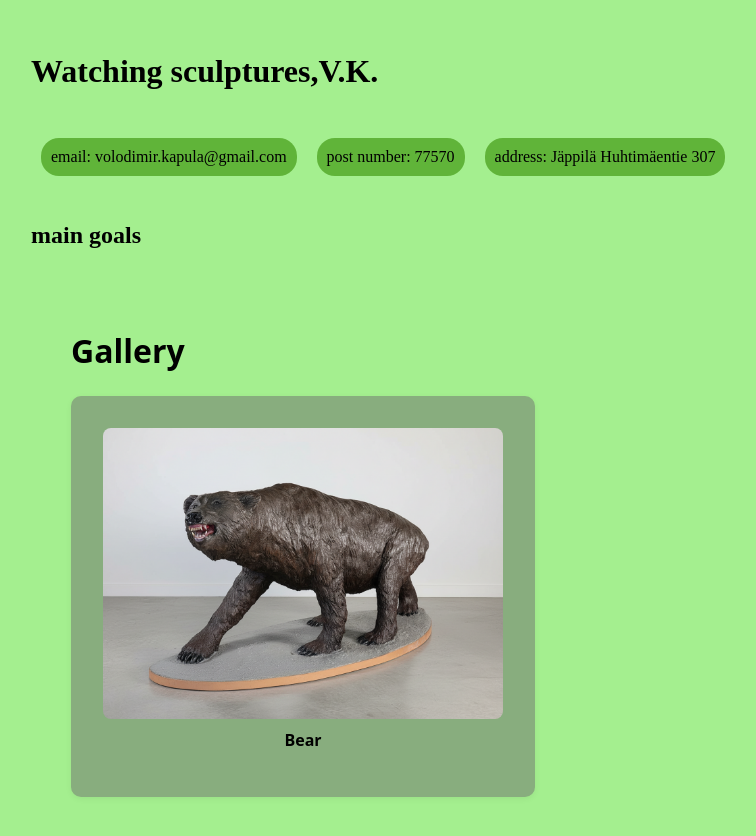
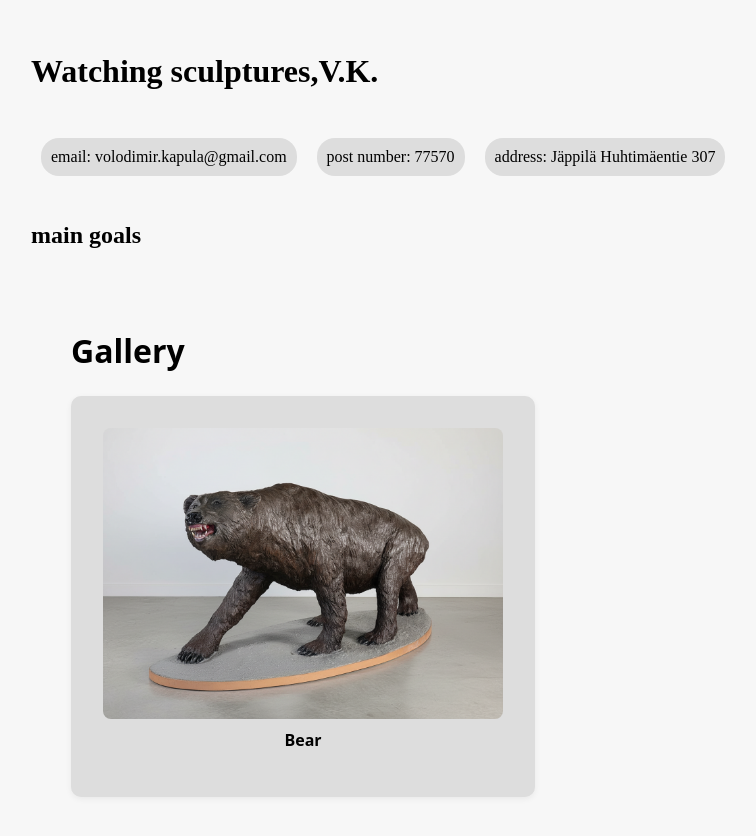
Before and after one commit to Burben-Kapula/Watching-sculptures-V.K., a React app: page / in a window 1280 px wide. Shown: the top 836 px of the page, without its empty margins (1-757 px from the left). Built offline with nearby package versions, Linux system fonts and the light colour scheme; the HTML template or start-up script is replaced by a standard one.

Commit message:
q3452345

```diff
--- a/src/component/css/App.css
+++ b/src/component/css/App.css
@@ -4,12 +4,12 @@
   margin: 0 ;
   padding: 0;
   padding: 2rem;
-  background-color: #A4EF8F;
+  background-color: #f7f7f7;
 }
 html, body {
   margin: 0;
   padding: 0;
-  background: #9cf36f; /* твій зелений фон */
+  background: #080808; /* твій зелений фон */
 }
 .logo {
   height: 6em;
--- a/src/component/css/Home.css
+++ b/src/component/css/Home.css
@@ -34,7 +34,7 @@ max-height: 400px;
   cursor: pointer;                                   /* Курсор як на кнопці */
   border-radius: 10px;                              /* Заокруглені кути */
   overflow: hidden;                                 /* Обрізаємо все, що виходить за рамку */
-  background: #88AD7E;                                 /* Білий фон картки */
+  background: #dddddd;                                 /* Білий фон картки */
   box-shadow: 0 2px 6px rgba(0, 0, 0, 0.06);        /* Легка тінь */
   transition: transform 0.15s ease, box-shadow 0.15s ease;
   display: flex;                                    /* Вертикальна колонка: картинка + текст */
@@ -80,7 +80,7 @@ max-height: 400px;
 
 /* Саме вікно модалки */
 .modal {
-  background: #88AD7E;                                 /* Темний фон, щоб фото виглядало яскравіше */
+  background: #5c5c5c;                                 /* Темний фон, щоб фото виглядало яскравіше */
   color: #000000;                                      /* Білий текст */
   max-width: 960px;                                 /* Максимальна ширина модалки */
   width: min(100%, 960px);                          /* Не виходить за ширину екрана */
@@ -170,7 +170,7 @@ max-height: 400px;
     gap: 20px;
 }
 .contact {
-    background-color: #60b439;
+    background-color: #dddddd;
     border-radius: 18px;
     padding: 10px;
 
```
